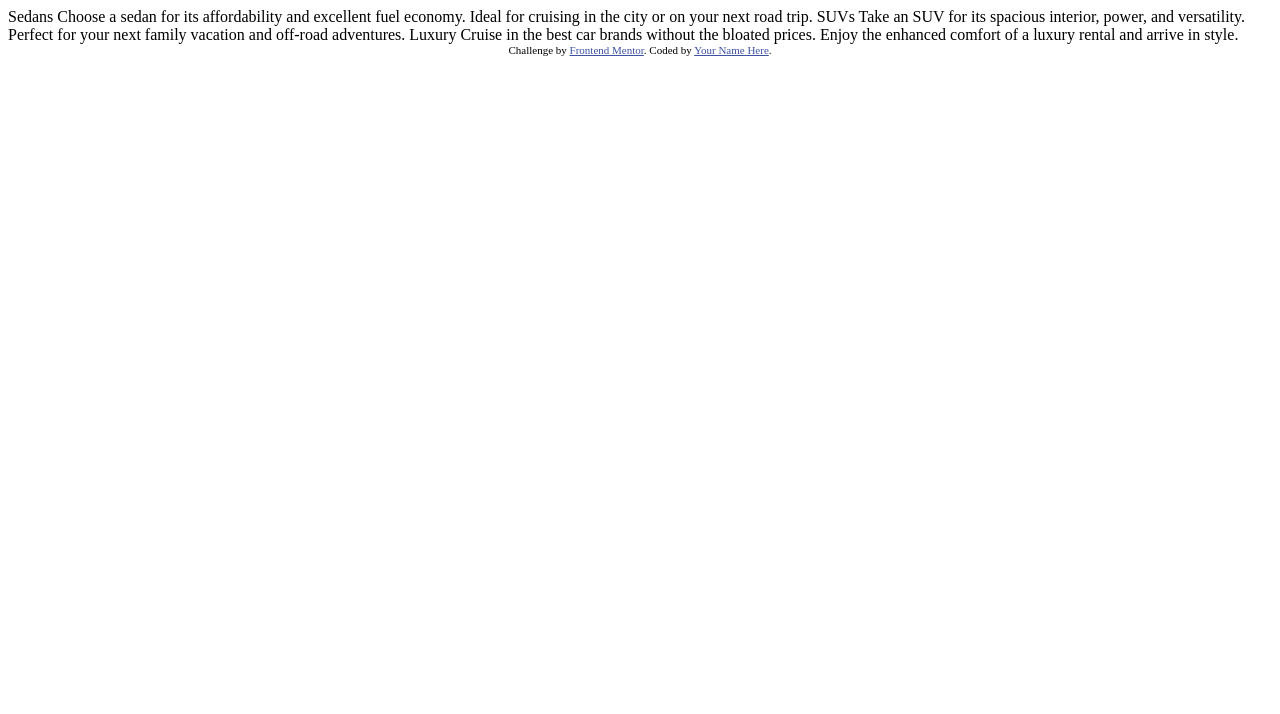
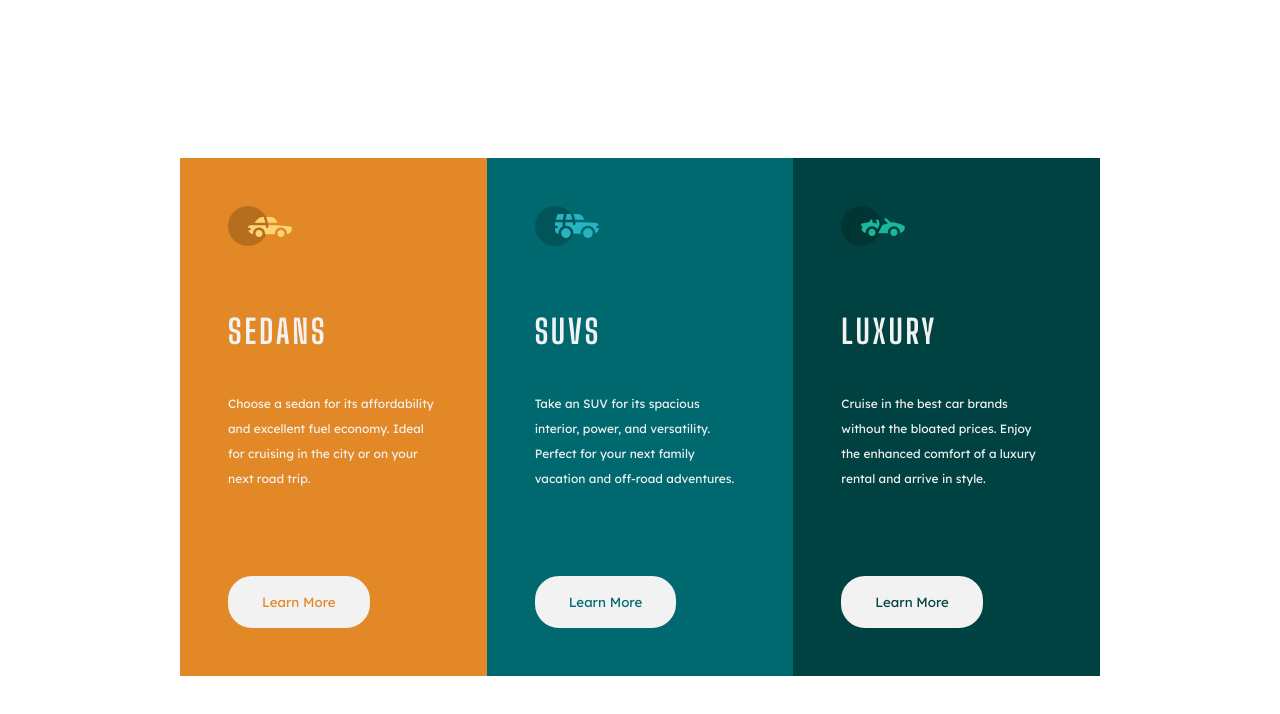
Before and after one commit to mikkool/3-column-preview-card-component-main, a plain HTML site: page index.html in a window 1280 px wide. Drawn offline with Linux system fonts and the light colour scheme.

Commit message:
almost done

```diff
--- /dev/null
+++ b/css/global.css
@@ -0,0 +1,12 @@
+*,
+*::before,
+*::after {
+  box-sizing: inherit
+}
+
+html {
+  box-sizing: border-box;
+  font-size: 100%;
+  color: var(--very-light-gray);
+  font-family: 'Lexend Deca', sans-serif;
+}
--- /dev/null
+++ b/css/style.css
@@ -0,0 +1,108 @@
+@import url("./variables.css");
+@import url("./global.css");
+
+.main-container {
+  display: flex;
+  align-items: center;
+  justify-content: center;
+  min-height: 100vh;
+  width: 100%;
+}
+
+.cars {
+  max-height: 500px;
+  max-width: 920px;
+}
+
+.cars-grid{
+  display: grid;
+  grid-template-columns: repeat(3, 1fr);
+  align-items: center;
+  justify-content: center;
+}
+
+.cars-grid h1 {
+  font-family: 'Big Shoulders Display', cursive;
+  text-transform: uppercase;
+  font-size: 33px;
+  letter-spacing: 3px;
+}
+
+.cars-grid > div {
+  padding: 48px;
+}
+
+.cars-grid img, .cars-grid h1 {
+  margin-bottom: 40px;
+}
+
+.cars-grid .para-text {
+  margin-bottom: 85px;
+  font-size: 12px;
+  font-weight: 15px;
+  line-height: 25px;
+  font-weight: 400;
+}
+
+button {
+  background-color: var(--very-light-gray);
+  padding: 1rem 2rem;
+  border-radius: 1.5rem;
+  font-family: 'Lexend Deca', sans-serif;
+  cursor: pointer;
+  border: 2px solid var(--very-light-gray);
+}
+
+.sedan button:hover, .suv button:hover, .luxury button:hover {
+  color: #fff;
+  background-color: var(--transparent-white);
+  border: 2px solid var(--very-light-gray);
+
+}
+
+.sedan button {
+  color: var(--bright-orange);
+}
+
+.suv button {
+  color: var(--dark-cyan)
+}
+
+.luxury button {
+  color: var(--very-dark-cyan)
+}
+
+/* Sedan */
+.sedan {
+  background-color: var(--bright-orange);
+  width: 100%;
+  height: 100%;
+}
+
+/* SUV */
+.suv {
+  background-color: var(--dark-cyan);
+  width: 100%;
+  height: 100%;
+}
+
+/* Luxury */
+.luxury {
+  background-color: var(--very-dark-cyan);
+  width: 100%;
+  height: 100%;
+}
+
+@media only screen and (max-width: 375px){
+  .main-container {
+    min-height: 100%;
+    margin-top: 2rem;
+    margin-bottom: 2rem;
+  }
+
+  .cars-grid {
+    display: grid;
+    grid-template-columns: 1fr;
+    grid-template-rows: repeat(3, 1fr);
+  }
+}
--- /dev/null
+++ b/css/variables.css
@@ -0,0 +1,8 @@
+:root {
+  --bright-orange: hsl(31, 77%, 52%);
+  --dark-cyan: hsl(184, 100%, 22%);
+  --very-dark-cyan: hsl(179, 100%, 13%);
+
+  --transparent-white: hsla(0, 0%, 100%, 0.0);
+  --very-light-gray: hsl(0, 0%, 95%);
+}
--- a/index.html
+++ b/index.html
@@ -4,33 +4,48 @@
   <meta charset="UTF-8">
   <meta name="viewport" content="width=device-width, initial-scale=1.0"> <!-- displays site properly based on user's device -->
 
+  <link rel="preconnect" href="https://fonts.googleapis.com">
+  <link rel="preconnect" href="https://fonts.gstatic.com" crossorigin>
+  <link href="https://fonts.googleapis.com/css2?family=Big+Shoulders+Display:wght@700&family=Lexend+Deca&display=swap" rel="stylesheet">
+
   <link rel="icon" type="image/png" sizes="32x32" href="./images/favicon-32x32.png">
-
+  <link rel="stylesheet" href="css/style.css">
   <title>Frontend Mentor | 3-column preview card component</title>
 
-  <!-- Feel free to remove these styles or customise in your own stylesheet 👍 -->
-  <style>
-    .attribution { font-size: 11px; text-align: center; }
-    .attribution a { color: hsl(228, 45%, 44%); }
-  </style>
 </head>
 <body>
-
-  Sedans
+  <main class="main-container">
+    <div class="cars">
+      <div class="cars-grid">
+        <div class="sedan">
+          <img src="img/icon-sedans.svg" alt="" aria-hidden="true">
+          <h1>Sedans</h1>
+          <div class="para-text">
             Choose a sedan for its affordability and excellent fuel economy. Ideal for cruising in the city
             or on your next road trip.
-
-  SUVs
+          </div>
+          <button>Learn More</button>
+        </div>
+        <div class="suv">
+          <img src="img/icon-suvs.svg" alt="" aria-hidden="true">
+          <h1>SUVs</h1>
+          <div class="para-text">
             Take an SUV for its spacious interior, power, and versatility. Perfect for your next family vacation
             and off-road adventures.
-
-  Luxury
+          </div>
+          <button>Learn More</button>
+        </div>
+        <div class="luxury">
+          <img src="img/icon-luxury.svg" alt="" aria-hidden="true">
+          <h1>Luxury</h1>
+          <div class="para-text">
             Cruise in the best car brands without the bloated prices. Enjoy the enhanced comfort of a luxury
             rental and arrive in style.
-
-  <div class="attribution">
-    Challenge by <a href="https://www.frontendmentor.io?ref=challenge" target="_blank">Frontend Mentor</a>.
-    Coded by <a href="#">Your Name Here</a>.
           </div>
+          <button>Learn More</button>
+        </div>
+      </div>
+    </div>
+  </main>
 </body>
 </html>
```
Also changed, not shown: img/favicon-32x32.png (renamed from images/favicon-32x32.png), img/icon-luxury.svg (renamed from images/icon-luxury.svg), img/icon-sedans.svg (renamed from images/icon-sedans.svg), img/icon-suvs.svg (renamed from images/icon-suvs.svg). Lines whose indentation alone changed are shown as unchanged.
